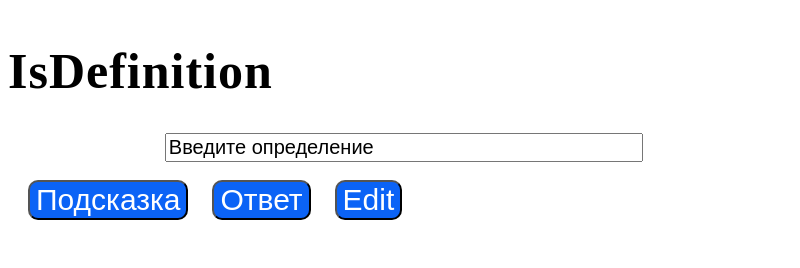
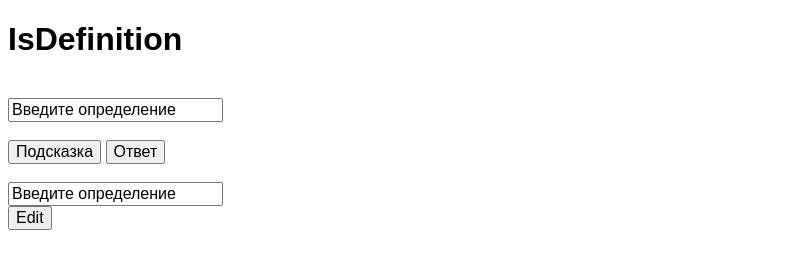
Before and after one commit to l3r8yJ/isDefinitionApp, an Electron app: page index.html in a window 800 px wide. Drawn offline with Linux system fonts and the light colour scheme.

Commit message:
Stable part, css removed

```diff
--- a/app/scripts/main/main.js
+++ b/app/main.js
@@ -13,7 +13,7 @@ function createWindow() {
         width: 800,
         height: 600,
         webPreferences: {
-            preload: path.join(__dirname, './preload.js'),
+            preload: path.join(__dirname, './scripts/main/preload.js'),
             nodeIntegration: true,
             contextIsolation: false,
             // enablePremoteMode: true,
--- a/app/scripts/main/render.js
+++ b/app/scripts/main/render.js
@@ -1,5 +1,5 @@
 const button = document.getElementById('btn-help');
 
 button.addEventListener('click', () => {
-    alert(__dirname);
+    alert("Soon!");
 });
--- a/app/styles/index.css
+++ b/app/styles/index.css
@@ -1,43 +1,3 @@
-.btn-new {
-    border-radius: 10px;
-    color: white;
-    transition: .2s linear;
-    background: #0B63F6;
-    text-align: center;
-    font-size: 30px;
-    margin-left: 20px;
-    left: 20%;
-}
-form {
-    display: inline-block;
-}
-.btn-new:hover {
-    box-shadow: 0 0 0 2px white, 0 0 0 4px #3C82F8;
-}
-
-h1 {
-    font-family: 'Merriweather', serif;
-    font-size: 50px;
-    letter-spacing: 1px;
-    max-width: 320px;
-    width: 100%;
-    align-items: center;
-    display: inline-block;
-    color: #000000;
+body, input {
+    font: menu;
   }
-
-.text-input {
-    text-align: left;
-    font-size: 20px;
-    position: relative;
-}
-
-.text-input {
-    left: 20%;
-    right: auto;
-    width: 60%;
-}
-
-html {
-    box-sizing: border-box;
-   }
--- a/index.html
+++ b/index.html
@@ -18,6 +18,11 @@
     <div class="button-container">
       <input type="button" class="btn-new" id="btn-help" value="Подсказка"/>
       <input type="button" class="btn-new" id="btn-answer" value="Ответ"/>
+    </div>
+    <br>
+    <div class="user-text-container">
+      <input class="text-input" type="text" id="user-input" value="Введите определение"/>
+      <br>
       <input type="button" class="btn-new" id="btn-edit" value="Edit"/>
     </div>
 
--- a/package.json
+++ b/package.json
@@ -3,7 +3,7 @@
   "productName": "IsDefinition",
   "version": "1.0.0",
   "description": "Simple app for training your brain.",
-  "main": "app/scripts/main/main.js",
+  "main": "app/main.js",
   "scripts": {
     "start": "electron-forge start",
     "package": "electron-forge package",
```
Also changed, not shown: app/scripts/main/test_main.js (deleted, +0 -48 lines).
